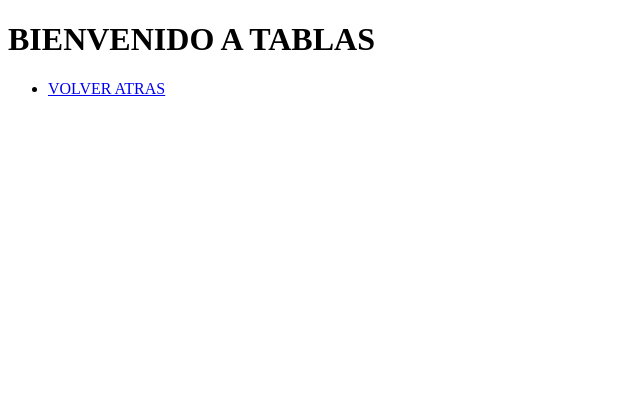
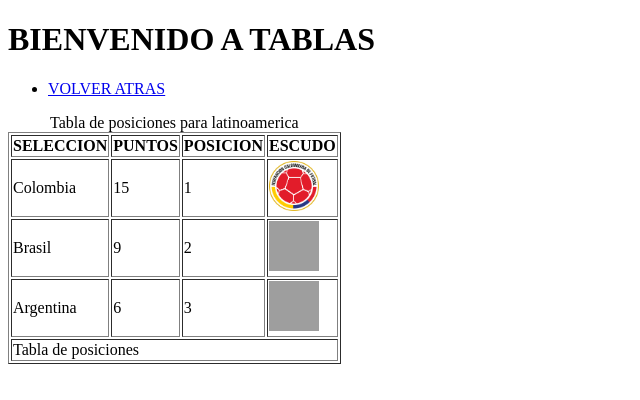
Before and after one commit to RojasP7/ProyectoHTML, a plain HTML site: page html/tablas.html in a window 1280 px wide. Shown: the whole page, without its empty margins (0-640 px from the left). Drawn offline with Linux system fonts and the light colour scheme; grey boxes are pictures that could not be loaded.

Commit message:
file tables modified

```diff
--- a/html/tablas.html
+++ b/html/tablas.html
@@ -10,5 +10,43 @@
    <ul>
     <li> <a href="../index.html">VOLVER ATRAS</a></li>
    </ul>
+   <table border="1">
+       <caption>Tabla de posiciones para latinoamerica</caption>
+       <thead>
+           <tr>
+               <th>SELECCION</th>
+                <th>PUNTOS</th>
+                <th>POSICION</th>
+                <th>ESCUDO</th>
+            </tr>
+        </thead>
+        <tbody>
+            <tr>
+                <td>Colombia</td>
+                <td>15</td>
+                <td>1</td>
+                <td><img src="../img/colombia.png" alt="Escudo de colombia" width="50px" height="50"></td>
+            </tr>
+            <tr>
+                <td>Brasil</td>
+                <td>9</td>
+                <td>2</td>
+                <td><img src="https://as01.epimg.net/img/comunes/fotos/fichas/equipos/large/1881.png" alt="Escudo de Brasil" width="50px" height="50"></td>
+            </tr>
+            <tr>
+                <td>Argentina</td>
+                <td>6</td>
+                <td>3</td>
+                <td><img src="https://as01.epimg.net/img/comunes/fotos/fichas/equipos/large/1879.png" alt="Escudo de Argentina" width="50px" height="50"></td>
+            </tr>
+        </tbody>
+        <tfoot>
+            <tr>
+                <td colspan="4">Tabla de posiciones</td>
+            </tr>
+        </tfoot>
+
+   </table>
+
 </body>
 </html>
```
